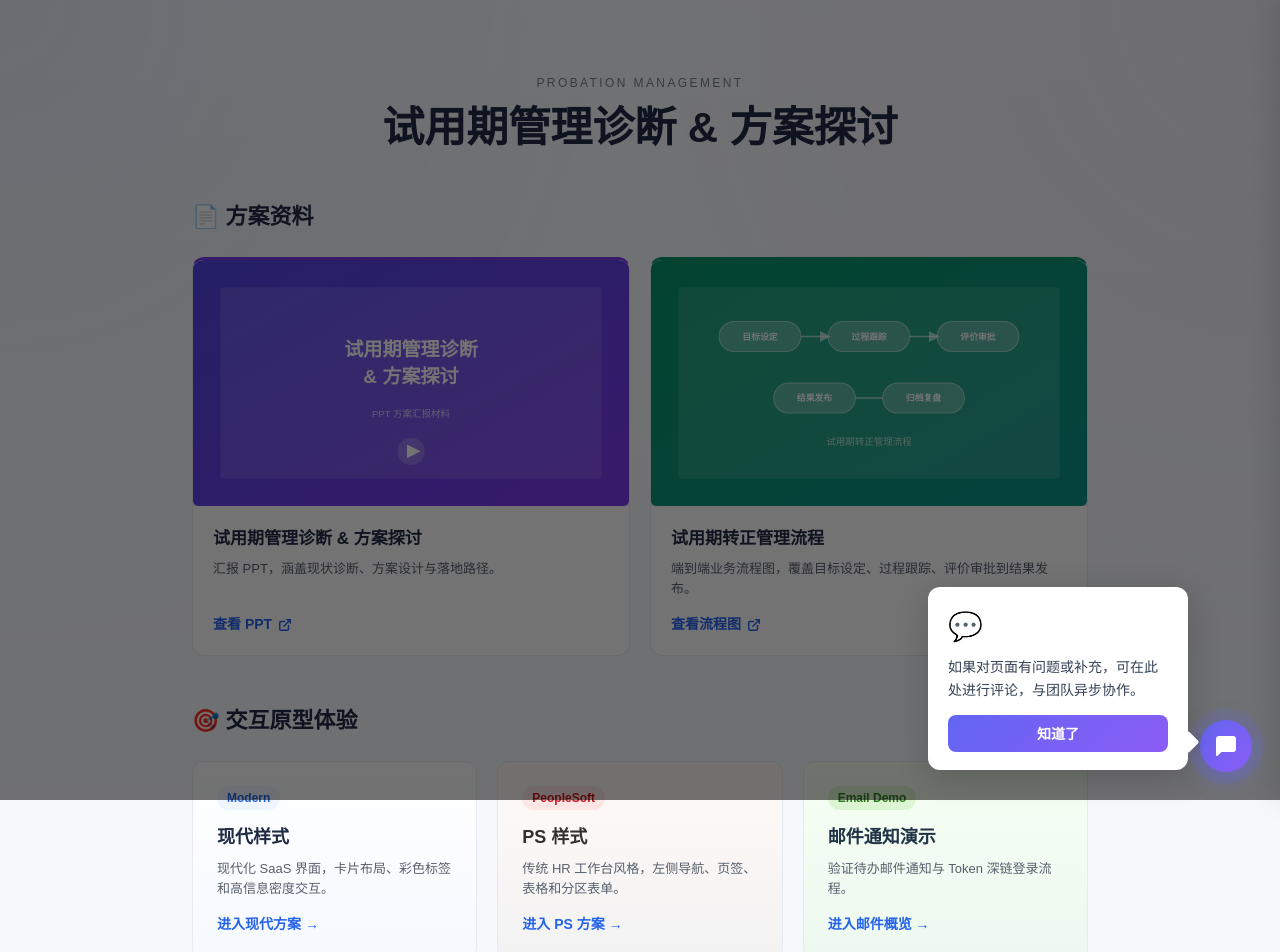
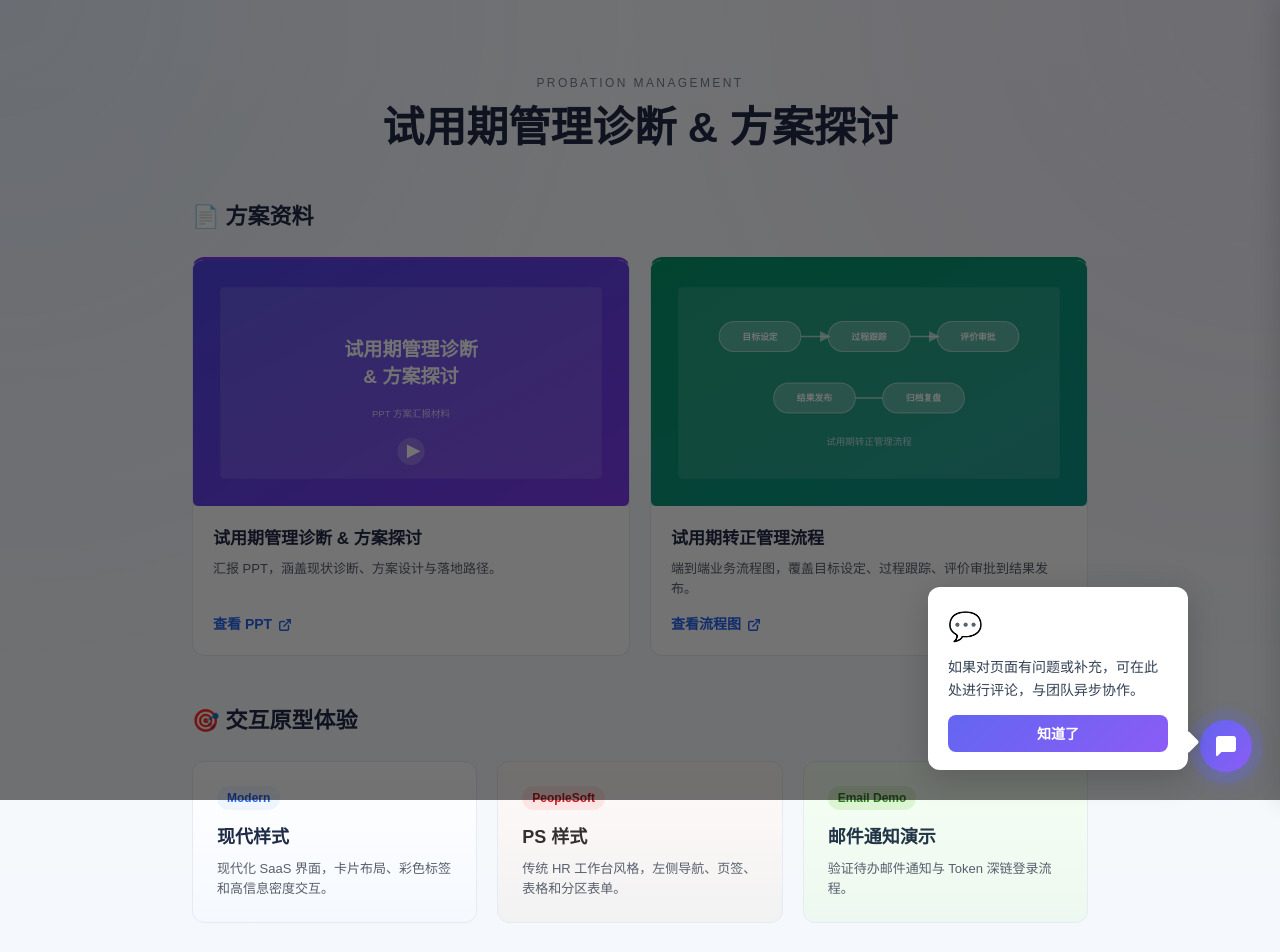
Before and after one commit to sleevesun/probation, a Vue app: page / in a window 1280 px wide. Shown: the top 952 px of the page. Built offline with nearby package versions, Linux system fonts and the light colour scheme; no server answers; the database is empty.

Commit message:
fix: 移除Demo入口卡片底部操作文案

```diff
--- a/src/views/ThemePicker.vue
+++ b/src/views/ThemePicker.vue
@@ -48,21 +48,18 @@
           <span class="home__demo-badge">Modern</span>
           <h3>现代样式</h3>
           <p>现代化 SaaS 界面，卡片布局、彩色标签和高信息密度交互。</p>
-          <span class="home__demo-action">进入现代方案 →</span>
         </button>
 
         <button class="home__demo-card home__demo-card--ps" @click="enterTheme('ps')">
           <span class="home__demo-badge">PeopleSoft</span>
           <h3>PS 样式</h3>
           <p>传统 HR 工作台风格，左侧导航、页签、表格和分区表单。</p>
-          <span class="home__demo-action">进入 PS 方案 →</span>
         </button>
 
         <button class="home__demo-card home__demo-card--email" @click="openEmailDemo">
           <span class="home__demo-badge">Email Demo</span>
           <h3>邮件通知演示</h3>
           <p>验证待办邮件通知与 Token 深链登录流程。</p>
-          <span class="home__demo-action">进入邮件概览 →</span>
         </button>
       </div>
     </section>
@@ -298,14 +295,7 @@ function openEmailDemo() {
   font-size: 13px;
   line-height: 1.5;
   color: #58606d;
-  margin: 0 0 16px;
-}
-
-.home__demo-action {
-  display: inline-block;
-  font-size: 14px;
-  font-weight: 700;
-  color: #2563eb;
+  margin: 0;
 }
 
 /* ====== Footer ====== */
```
